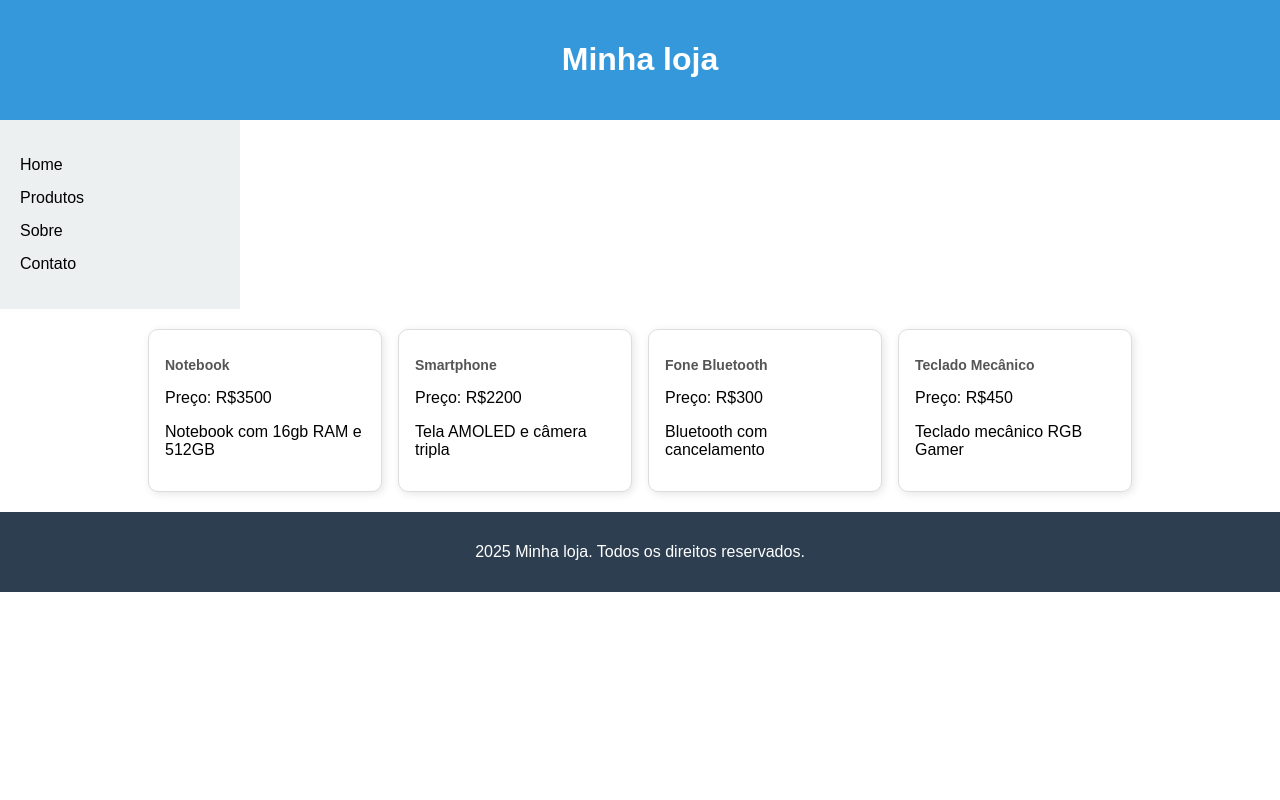
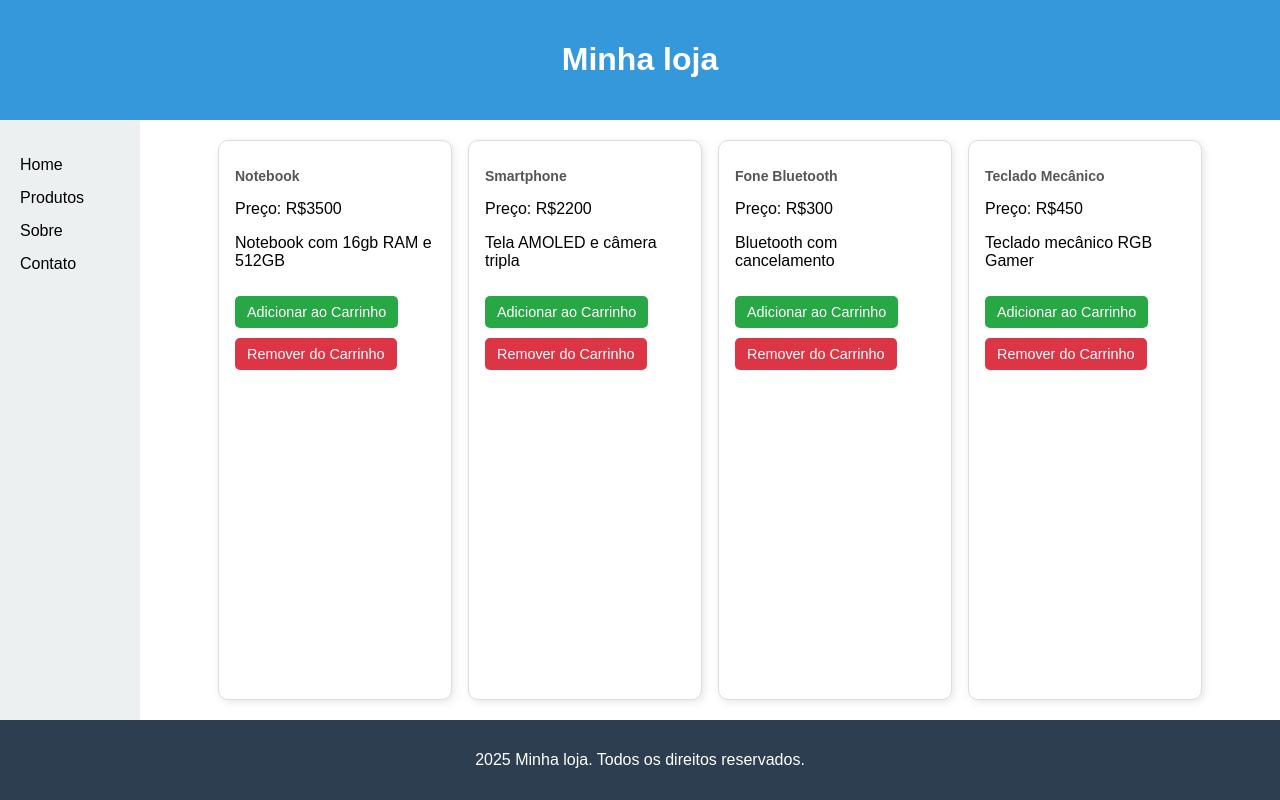
Before and after one commit to EmerSormany/UNI-1-Atv.Criacao-de-Aplicacao-React, a React (Create React App) app in the folder produtos-app/: page / in a window 1280 px wide. Built offline with nearby package versions, Linux system fonts and the light colour scheme.

Commit message:
feat: hook useState implementation

```diff
--- a/produtos-app/src/App.css
+++ b/produtos-app/src/App.css
@@ -22,3 +22,25 @@ body {
   gap: 16px;
   justify-content: center;
 }
+
+.cart-button {
+  align-self: flex-start;
+  height: fit-content;
+
+  margin-right: 5px;
+  margin-top: 20px;
+  flex-shrink: 0;
+
+  background-color: #007bff;
+  color: white;
+  border: none;
+  padding: 5px 10px;
+  border-radius: 5px;
+  cursor: pointer;
+  font-size: 1rem;
+  font-weight: bold;
+}
+
+.cart-button:hover {
+  background-color: #0056b3;
+}
--- a/produtos-app/src/App.js
+++ b/produtos-app/src/App.js
@@ -1,4 +1,4 @@
-import React from "react";
+import React, {useState} from "react";
 import Header from "./components/header/Header";
 import Footer from "./components/footer/Footer";
 import Sidebar from "./components/sidebar/Sidebar";
@@ -13,21 +13,43 @@ function App() {
     {id: 4, name: "Teclado Mecânico", price: 450, description: "Teclado mecânico RGB Gamer"}
   ]
 
+  const [cart, addToCart] = useState([]);
+
+  const handleProductSelect = (product) => {
+    addToCart(currentCart => [...currentCart, product]);
+  }
+
+  const handleRemoveFromCart = (productId) => {
+    addToCart(currentCart => {
+      const index = currentCart.findIndex(item => item.id === productId);
+      if (index === -1) return currentCart;
+      const newCart = [...currentCart];
+      newCart.splice(index, 1);
+      return newCart;
+    });
+  }
+
   return (
     <div className="app-container">
       <Header />
-      <div>
+      <div className="main-content">
         <Sidebar />
         <div className="content-area">
           {products.map((product) => (
             <ProductCard
               key={product.id}
-              name={product.name}
-              price={product.price}
-              description={product.description}
+              product={product}
+              onAddToCart={handleProductSelect}
+              onRemoveToCart={handleRemoveFromCart}
             />
           ))}
         </div>
+        { cart.length > 0 &&(
+          <button className="cart-button">
+            Carrinho ({cart.length})
+          </button>
+        )}
+        {console.log(cart)}
       </div>
       <Footer />
     </div>
--- a/produtos-app/src/components/produtctCard/ProductCard.css
+++ b/produtos-app/src/components/produtctCard/ProductCard.css
@@ -16,3 +16,32 @@
     font-size: 14px;
     color: #555;
 }
+
+.button-add-to-cart{
+    background-color: #28a745;
+    color: white;
+    border: none;
+    padding: 8px 12px;
+    border-radius: 5px;
+    cursor: pointer;
+    font-size: 0.9rem;
+    margin-top: 10px;
+}
+
+.button-add-to-cart:hover {
+    background-color: #218838;
+}
+
+.button-remove-to-cart{
+    background-color: #dc3545;
+    color: white;
+    border: none;
+    padding: 8px 12px;
+    border-radius: 5px;
+    cursor: pointer;
+    font-size: 0.9rem;
+    margin-top: 10px;
+}
+.button-remove-to-cart:hover {
+    background-color: #c82333;
+}
--- a/produtos-app/src/components/produtctCard/ProductCard.js
+++ b/produtos-app/src/components/produtctCard/ProductCard.js
@@ -1,12 +1,21 @@
 import React from "react";
 import "./ProductCard.css";
 
-function ProductCard({name, price, description}) {
+function ProductCard({product, onAddToCart, onRemoveToCart}) {
+
+    const {name, price, description} = product
+
     return (
         <div className="product-card">
             <h2>{name}</h2>
             <p>Preço: R${price}</p>
             <p>{description}</p>
+            <button className="button-add-to-cart" onClick={()=> onAddToCart(product)}>
+                Adicionar ao Carrinho
+            </button>
+            <button className="button-remove-to-cart" onClick={()=> onRemoveToCart(product.id)}>
+                Remover do Carrinho
+            </button>
         </div>
     )
 }
--- a/produtos-app/src/components/sidebar/Sidebar.css
+++ b/produtos-app/src/components/sidebar/Sidebar.css
@@ -1,5 +1,5 @@
 .sidebar {
-    width: 200px;
+    width: 100px;
     background-color: #ecf0f1;
     padding: 20px;
 }
```
